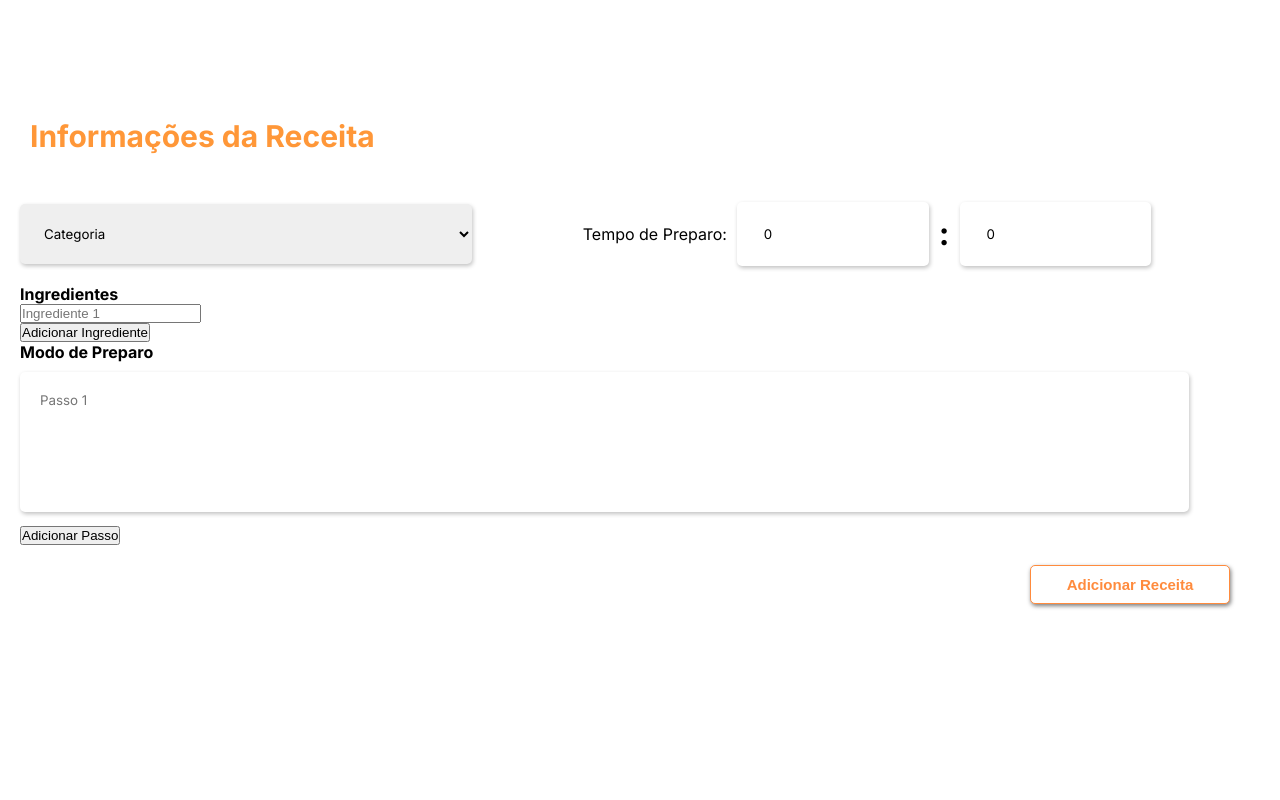
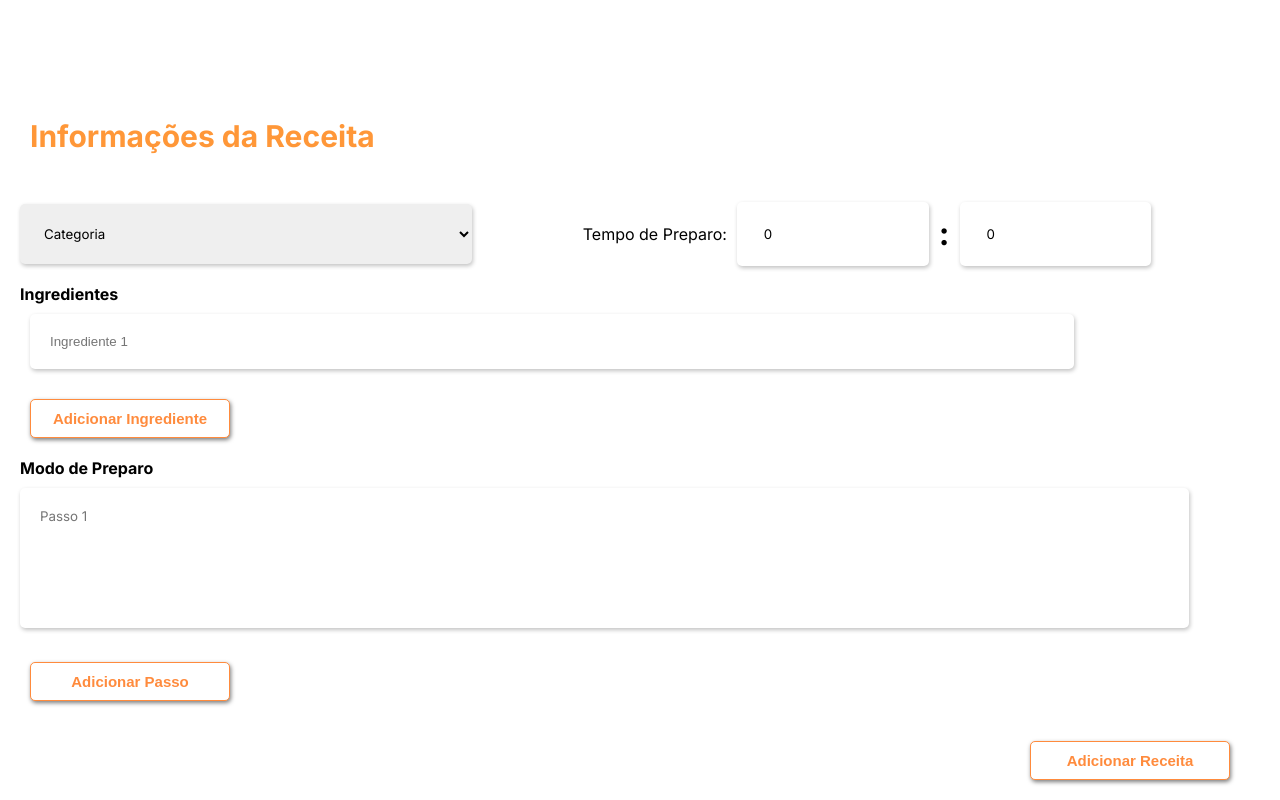
Before and after one commit to SophiaSantos17/cozinha-criativa-spa, a React (Create React App) app: page /nova-receita in a window 1280 px wide. Shown: the part 598-1398 px from the top of the page. Before the commit the page ends 1222 px from the top, so only its background shows below. Built offline with nearby package versions, Linux system fonts and the light colour scheme.

Commit message:
Update index.jsx

```diff
--- a/src/pages/nova-receita/index.jsx
+++ b/src/pages/nova-receita/index.jsx
@@ -134,6 +134,7 @@ const NovaReceita = () => {
             {ingredientes.map((ingrediente, index) => (
               <div key={index}>
                 <input
+                  className='input-ingrediente'
                   type="text"
                   placeholder={`Ingrediente ${index + 1}`}
                   value={ingrediente}
@@ -141,7 +142,7 @@ const NovaReceita = () => {
                 />
               </div>
             ))}
-            <button type="button" onClick={handleAddIngrediente}>
+            <button type="button" onClick={handleAddIngrediente} className='btn-add-ingrediente'>
               Adicionar Ingrediente
             </button>
           </div>
@@ -159,7 +160,7 @@ const NovaReceita = () => {
                 ></textarea>
               </div>
             ))}
-            <button type="button" onClick={handleAddModoPreparo}>
+            <button type="button" onClick={handleAddModoPreparo} className='btn-add-passo'>
               Adicionar Passo
             </button>
           </div>
```
